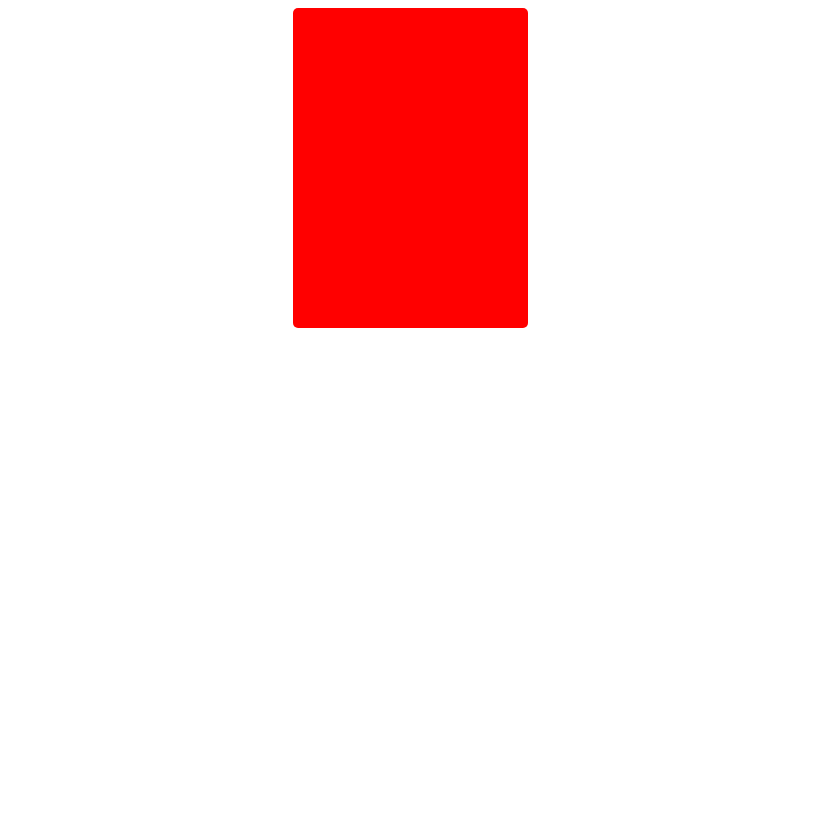
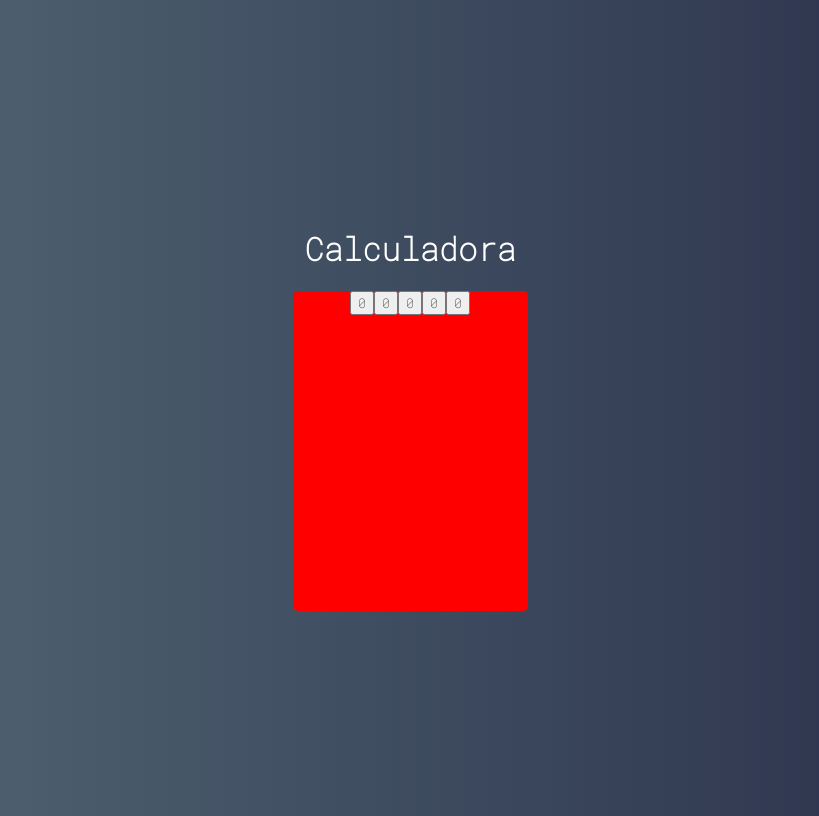
Before and after one commit to alandutra02/javascript, a React (Create React App) app in the folder react/calculadora/: page / in a window 1280 px wide. Shown: the whole page, without its empty margins (230-1049 px from the left). Built offline with nearby package versions, Linux system fonts and the light colour scheme.

Commit message:
calculator

```diff
--- /dev/null
+++ b/react/calculadora/src/components/Button.jsx
@@ -0,0 +1,4 @@
+import React from "react";
+import './Button.css'
+
+export default props => <button className="button">0</button>
--- a/react/calculadora/src/index.css
+++ b/react/calculadora/src/index.css
@@ -10,4 +10,9 @@ body {
   display: flex;
   height: 100vh;
   justify-content: center;
+  align-items: center;
+  text-align: center;
+
+  color: #fff;
+  background: linear-gradient(to right, rgb(83, 105, 118), rgb(41, 46, 73));
 }
--- a/react/calculadora/src/index.js
+++ b/react/calculadora/src/index.js
@@ -7,7 +7,10 @@ import reportWebVitals from './reportWebVitals';
 
 const root = ReactDOM.createRoot(document.getElementById('root'));
 root.render(
-  <Calculator />
+  <div>
+    <h1>Calculadora</h1>
+    <Calculator />
+  </div>
 );
 
 // If you want to start measuring performance in your app, pass a function
--- a/react/calculadora/src/main/Calculator.jsx
+++ b/react/calculadora/src/main/Calculator.jsx
@@ -1,11 +1,17 @@
 import React, {Component} from "react";
 import './Calculator.css'
+
+import Button from "../components/Button";
 
 export default class Calculator extends Component {
     render() {
         return (
             <div className="calculator">
-
+                <Button />
+                <Button />
+                <Button />
+                <Button />
+                <Button />
             </div>
         )
     }
```
Also changed, not shown: react/calculadora/src/components/Button.css (added).
